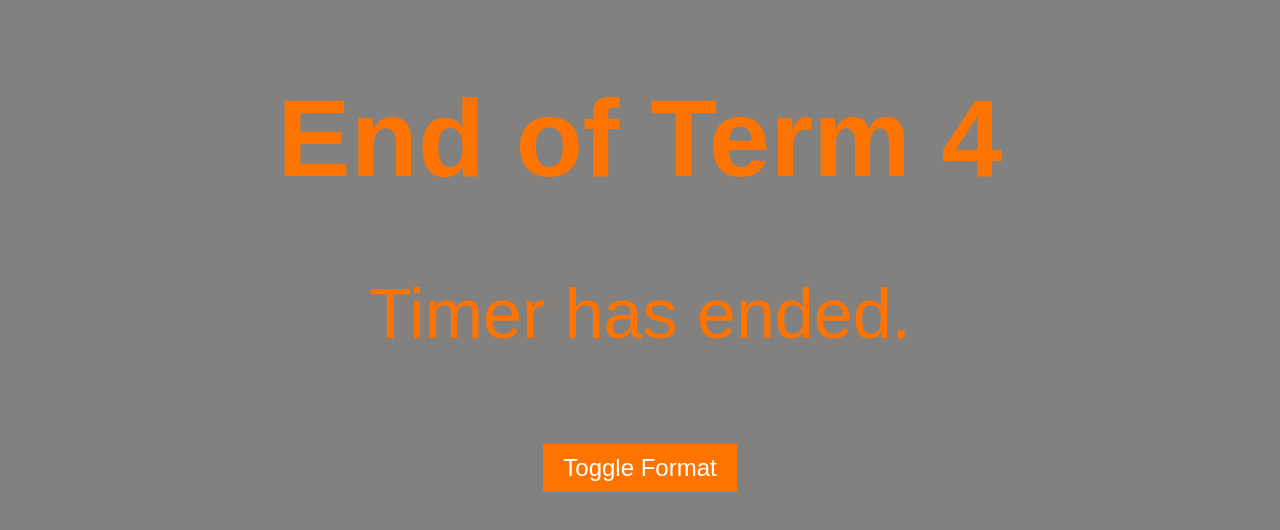
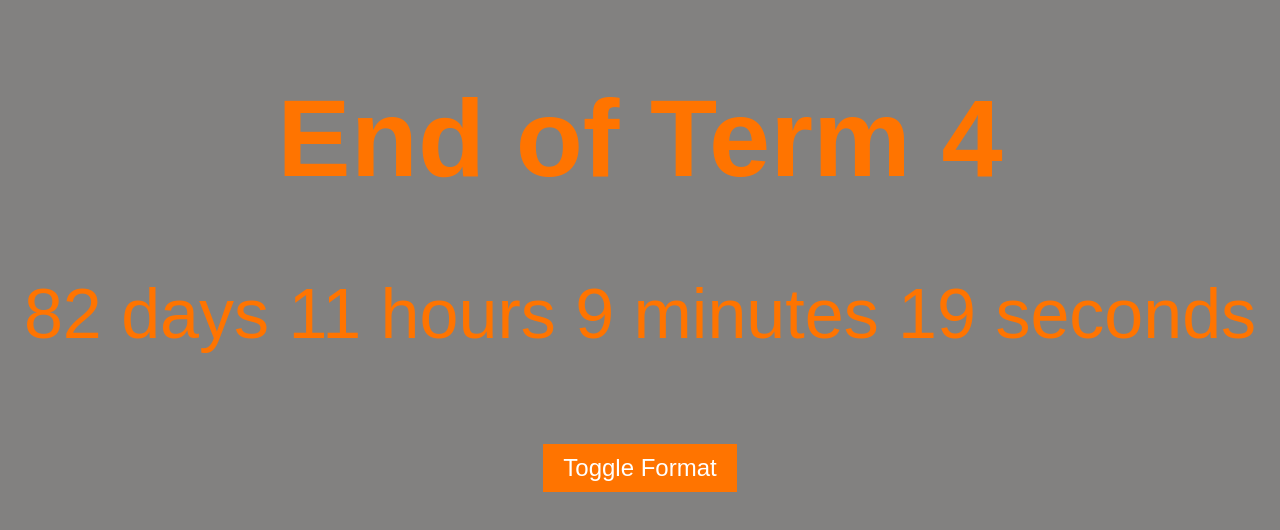
Before and after one commit to TheTyphoon1/end-of-term, a plain HTML site: page index.html in a window 1280 px wide. Drawn offline with Linux system fonts and the light colour scheme.

Commit message:
Update index.html

```diff
--- a/index.html
+++ b/index.html
@@ -44,7 +44,7 @@
   </div>
 
   <script>
-    var countDownDate = new Date("Sep 15, 2023 14:30:00").getTime();
+    var countDownDate = new Date("Dec 23 2023 15:30:01").getTime();
     var displaySeconds = false;
     var x;
 
```
